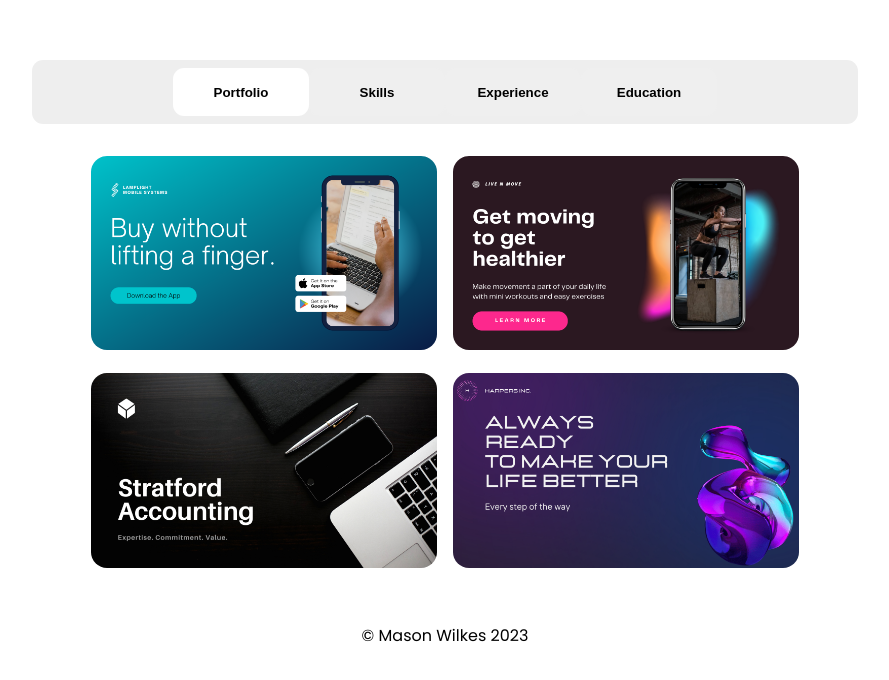
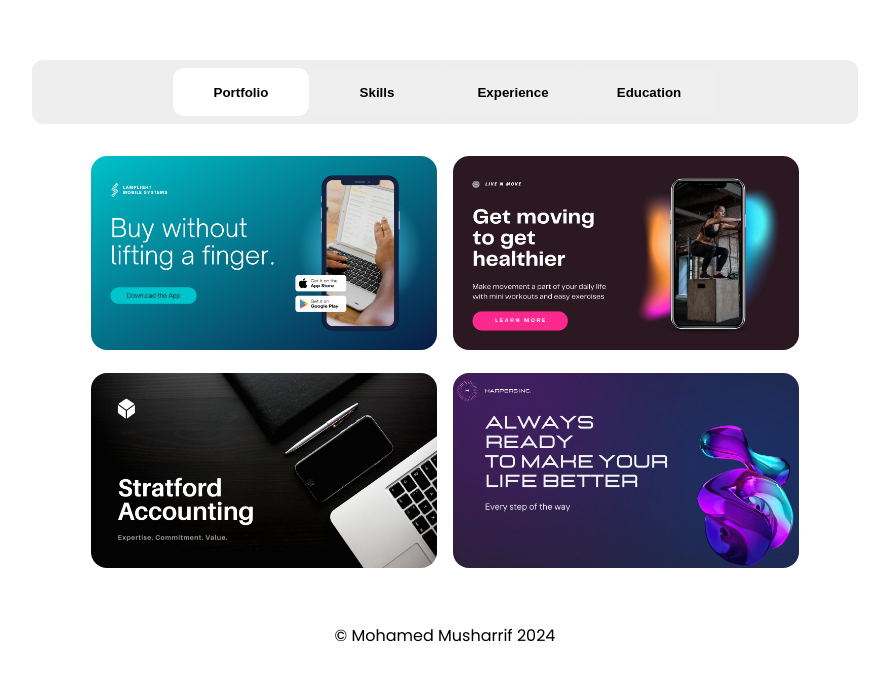
Before and after one commit to MushaBoy/Mini_Portfolio_Web, a plain HTML site: page index.html in a window 1280 px wide. Shown: the part 860-1540 px from the top of the page, without its empty margins (195-1084 px from the left). Drawn offline with Linux system fonts and the light colour scheme.

Commit message:
Update index.html

```diff
--- a/index.html
+++ b/index.html
@@ -210,7 +210,7 @@ here for that pointer in timeline.-->
 
 
     <footer>
-      <p>&copy Mason Wilkes 2023</p>
+      <p>&copy Mohamed Musharrif 2024</p>
     </footer>
   </body>
 </html>
```
